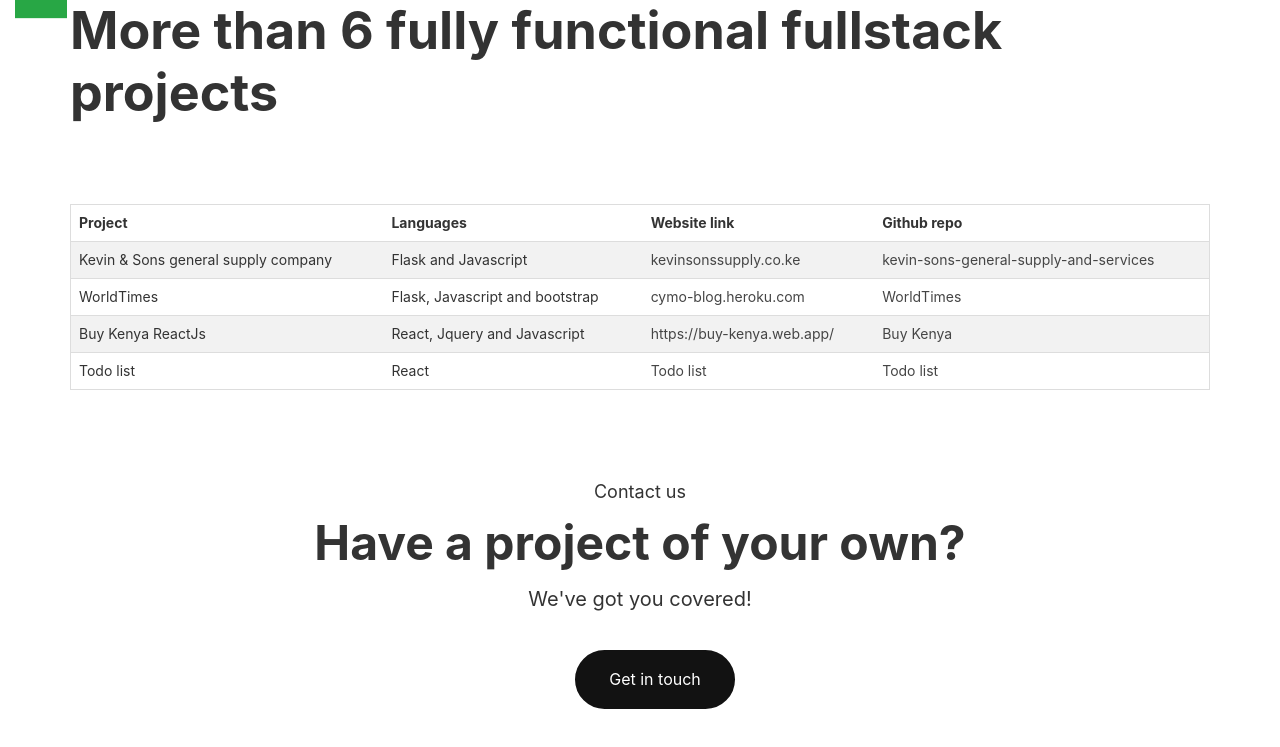
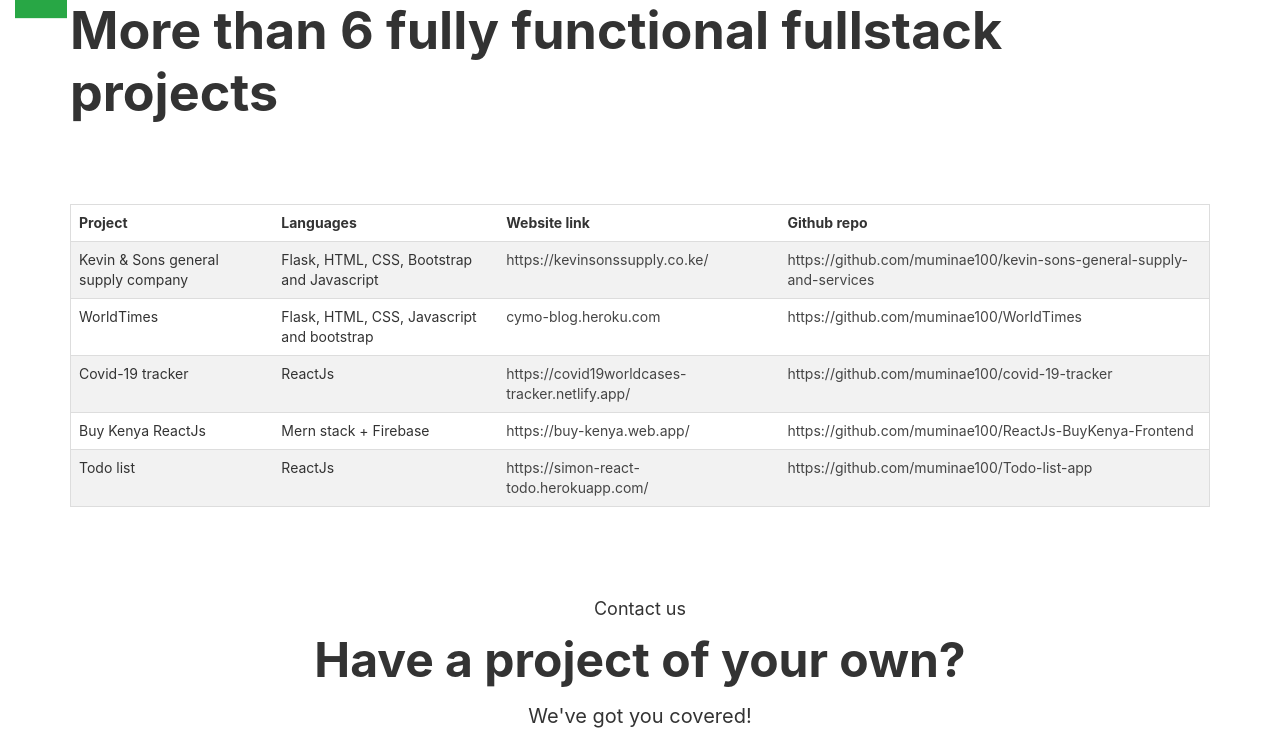
Before and after one commit to muminae100/portfolio, a Flask app: page /about in a window 1280 px wide. Shown: the part 473-1220 px from the top of the page. Run offline with Flask 2, Linux system fonts and the light colour scheme; some libraries are stand-ins or nearby versions.

Commit message:
Add covid-19 tracker into projects section

```diff
--- a/templates/about.html
+++ b/templates/about.html
@@ -28,29 +28,35 @@
             </tr>
             <tr>
                 <td>Kevin & Sons general supply company</td>
-                <td>Flask and Javascript</td>
-                <td><a href="https://kevinsonssupply.co.ke">kevinsonssupply.co.ke</a></td>
+                <td>Flask, HTML, CSS, Bootstrap and Javascript</td>
+                <td><a href="https://kevinsonssupply.co.ke">https://kevinsonssupply.co.ke/</a></td>
                 <td><a href="https://github.com/muminae100/kevin-sons-general-supply-and-services">
-                    kevin-sons-general-supply-and-services</a></td>
+                    https://github.com/muminae100/kevin-sons-general-supply-and-services</a></td>
             </tr>
             <tr>
                 <td>WorldTimes</td>
-                <td>Flask, Javascript and bootstrap</td>
+                <td>Flask, HTML, CSS, Javascript and bootstrap</td>
                 <td><a href="https://cymo-blog.herokuapp.com/">cymo-blog.heroku.com</a></td>
-                <td><a href="https://github.com/muminae100/WorldTimes">WorldTimes</a></td>
+                <td><a href="https://github.com/muminae100/WorldTimes">https://github.com/muminae100/WorldTimes</a></td>
+            </tr>
+            <tr>
+                <td>Covid-19 tracker</td>
+                <td>ReactJs</td>
+                <td><a href="https://covid19worldcases-tracker.netlify.app/">https://covid19worldcases-tracker.netlify.app/</a></td>
+                <td><a href="https://github.com/muminae100/covid-19-tracker">https://github.com/muminae100/covid-19-tracker</a></td>
             </tr>
             <tr>
                 <td>Buy Kenya ReactJs</td>
-                <td>React, Jquery and Javascript</td>
+                <td>Mern stack + Firebase</td>
                 <td><a href="https://buy-kenya.web.app/">https://buy-kenya.web.app/</a></td>
-                <td><a href="https://github.com/muminae100/ReactJs-BuyKenya-Frontend">Buy Kenya</a></td>
+                <td><a href="https://github.com/muminae100/ReactJs-BuyKenya-Frontend">https://github.com/muminae100/ReactJs-BuyKenya-Frontend</a></td>
             </tr>
 
             <tr>
                 <td>Todo list</td>
-                <td>React</td>
-                <td><a href="#">Todo list</a></td>
-                <td><a href="#">Todo list</a></td>
+                <td>ReactJs</td>
+                <td><a href="https://simon-react-todo.herokuapp.com/">https://simon-react-todo.herokuapp.com/</a></td>
+                <td><a href="https://github.com/muminae100/Todo-list-app">https://github.com/muminae100/Todo-list-app</a></td>
             </tr>
         </table>
     </div>
```
Also changed, not shown: templates/index.html (+25 -0 lines), templates/portfolio.html (+27 -1 lines), static/img/covidtracker.png (added).
